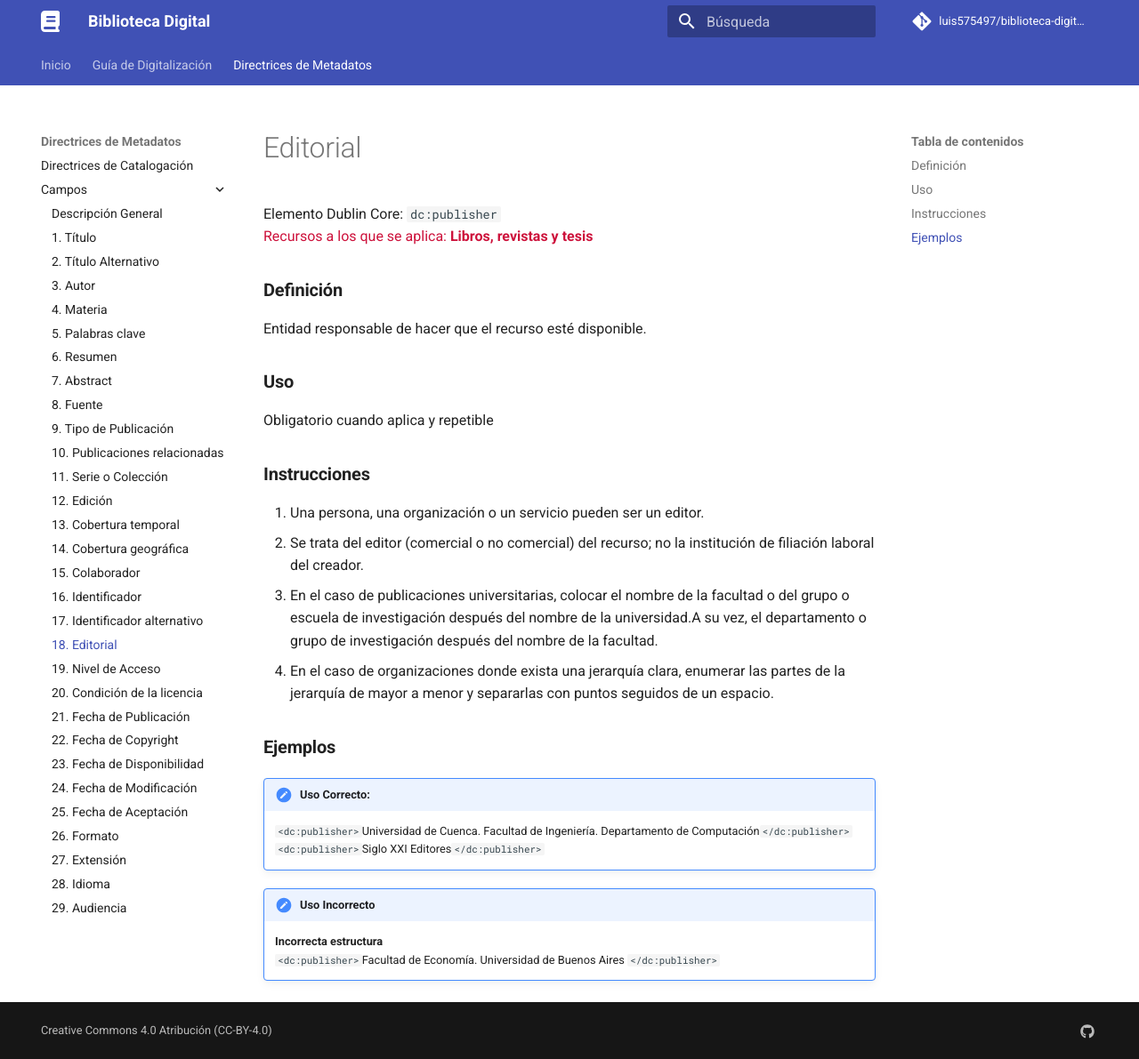
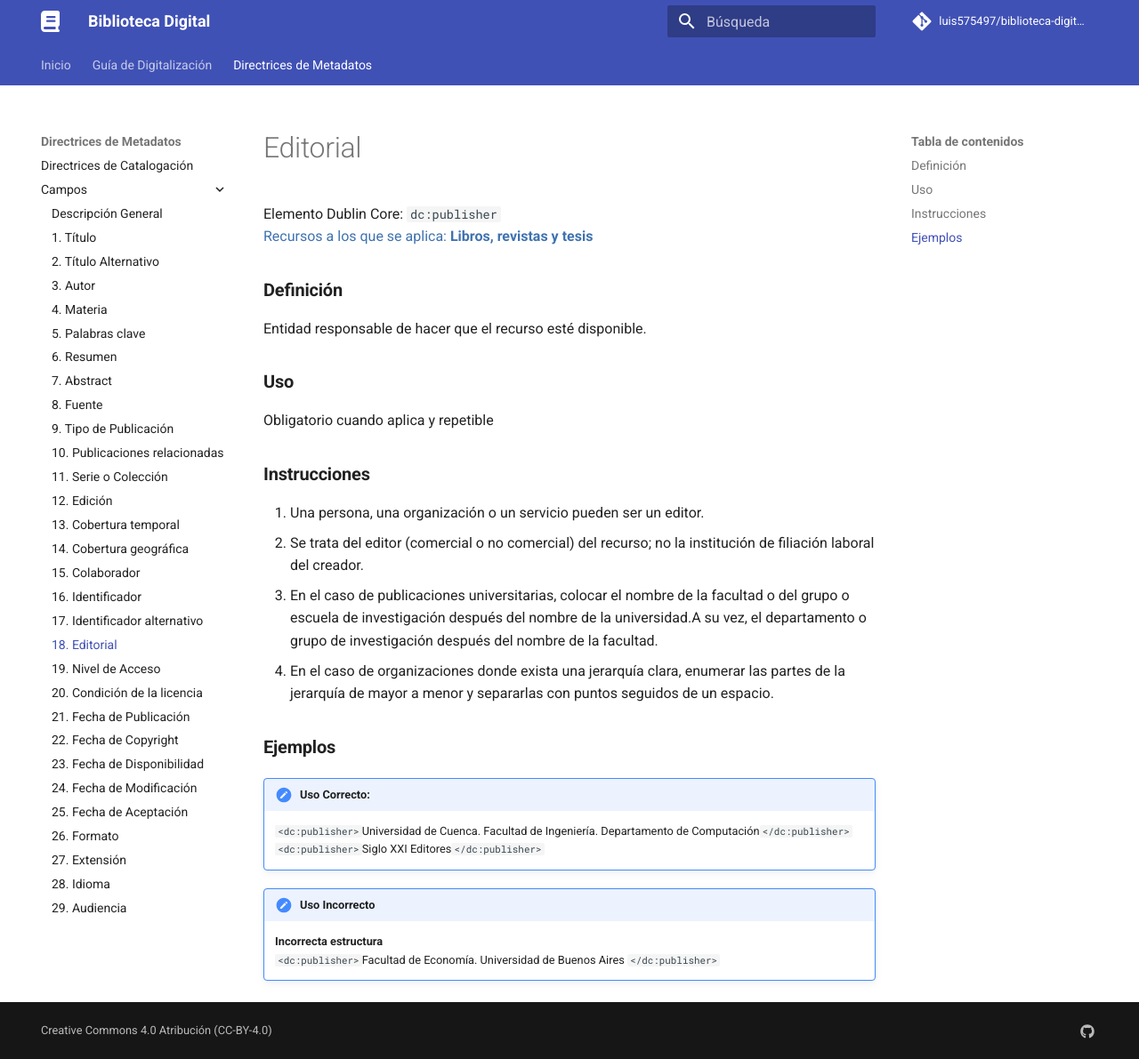
Before and after one commit to luis575497/biblioteca-digital-docs, an MkDocs documentation site: the page built from docs/metadatos/editorial.md, in a window 1280 px wide and 1191 px high. Shown: the whole window at 89% size. Built offline with MkDocs 1.6.1 and Material for MkDocs 9.7.7, drawn with Linux system fonts in a browser that asks for light colours; comment, search, counter and statistics services are not loaded; the version menu is left out.

Commit message:
Update editorial.md

```diff
--- a/docs/metadatos/editorial.md
+++ b/docs/metadatos/editorial.md
@@ -1,6 +1,6 @@
 #Editorial
 Elemento Dublin Core: `dc:publisher`
-<span style="color:#CD113B">Recursos a los que se aplica: __Libros, revistas y tesis__ </span>
+<span style="color:#3F72AF">Recursos a los que se aplica: __Libros, revistas y tesis__ </span>
 
 ### __Definición__
 Entidad responsable de hacer que el recurso esté disponible.
```
